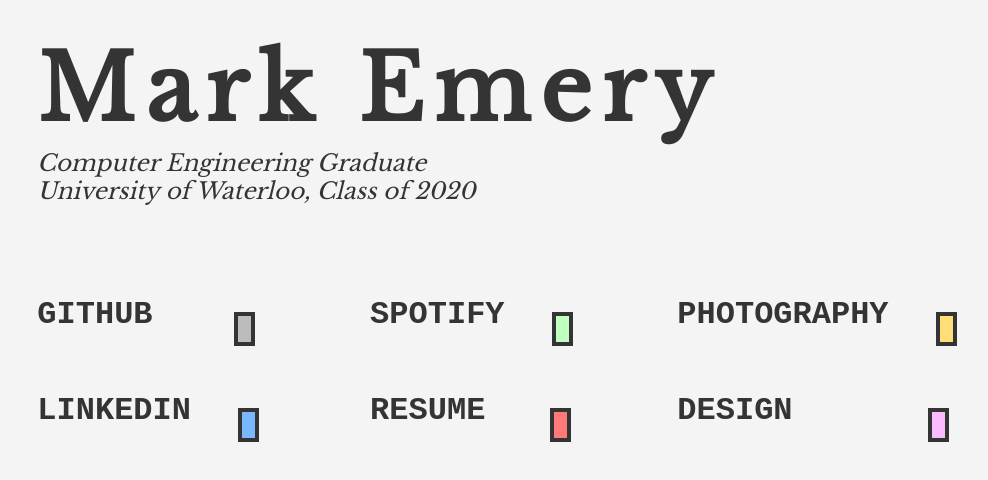
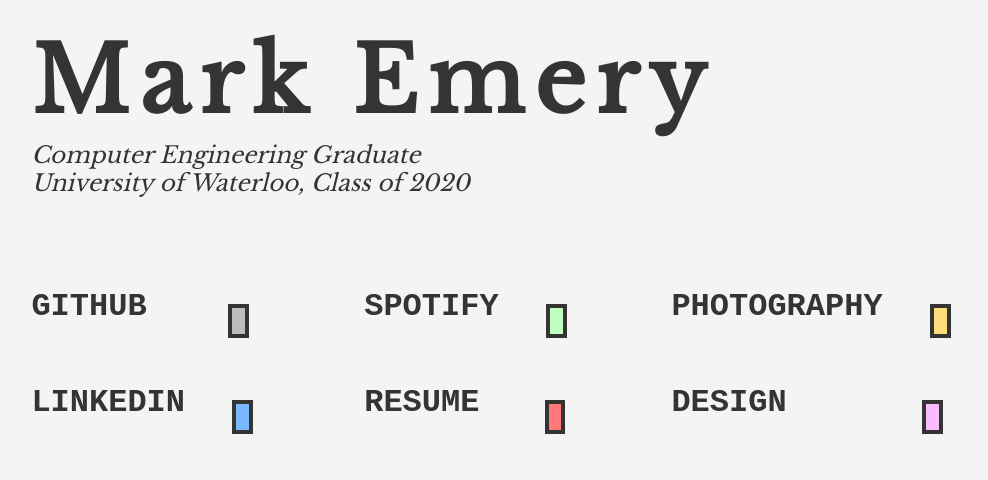
Before and after one commit to m2emery/home, a plain HTML site: page index.html in a window 1280 px wide. Shown: the whole page, without its empty margins (135-1123 px from the left). Drawn offline with nearby package versions, Linux system fonts and the light colour scheme.

Commit message:
Update style.css

```diff
--- a/style.css
+++ b/style.css
@@ -103,6 +103,12 @@
 /*Normal Scaling Here--------------------------------------------------------*/
 
 .all{
+}
+
+body {
+    margin: 0px;
+    padding: 0px;
+    border: 0px;
 }
 
 .container{
```
